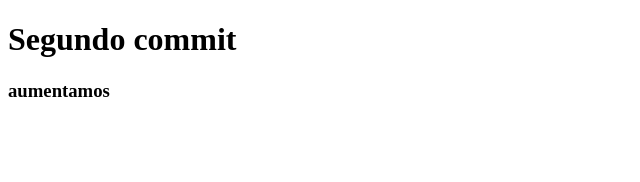
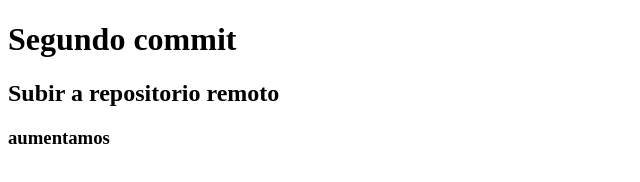
Before and after one commit to oenriquecorrea/prueba-git-1, a plain HTML site: page index.html in a window 1280 px wide. Shown: the whole page, without its empty margins (0-640 px from the left). Drawn offline with Linux system fonts and the light colour scheme.

Commit message:
primera version

```diff
--- a/index.html
+++ b/index.html
@@ -8,6 +8,7 @@
 </head>
 <body>
     <h1>Segundo commit</h1>
+    <h2>Subir a repositorio remoto</h2>
     <h3>aumentamos </h3>
 </body>
 </html>
```
